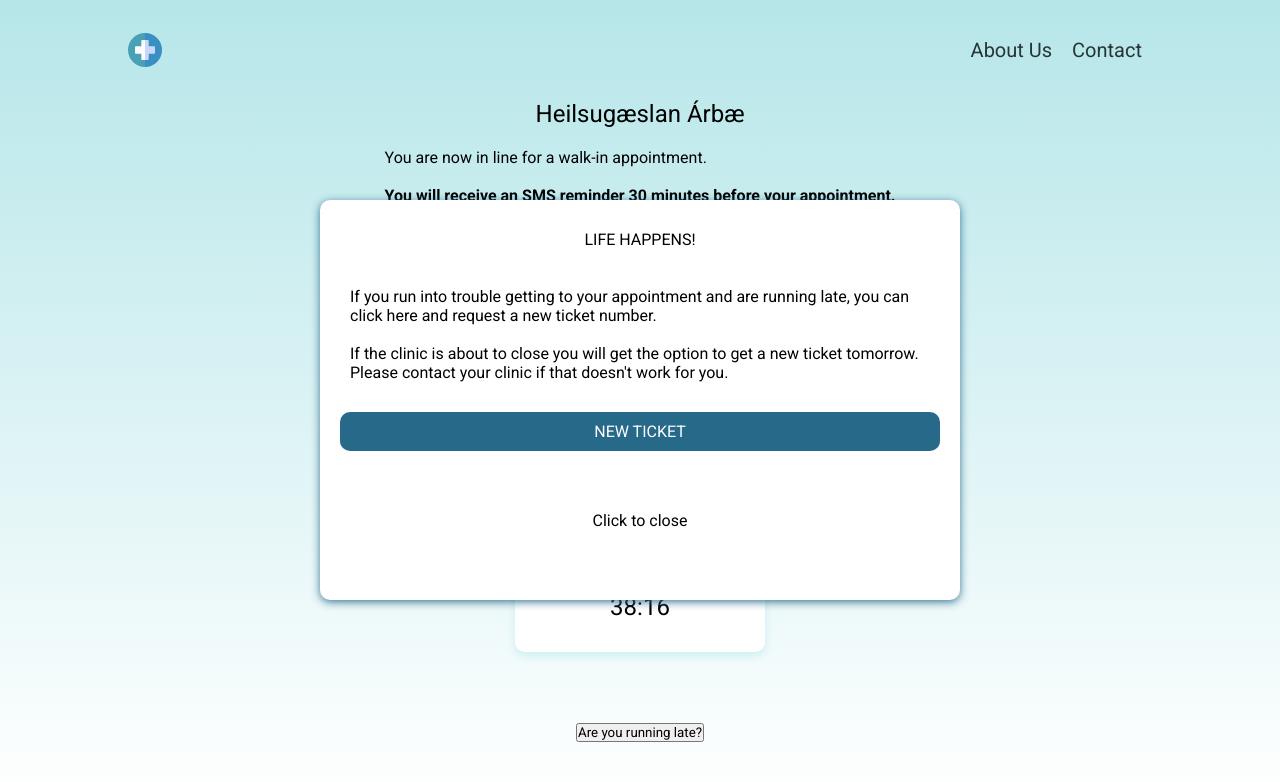
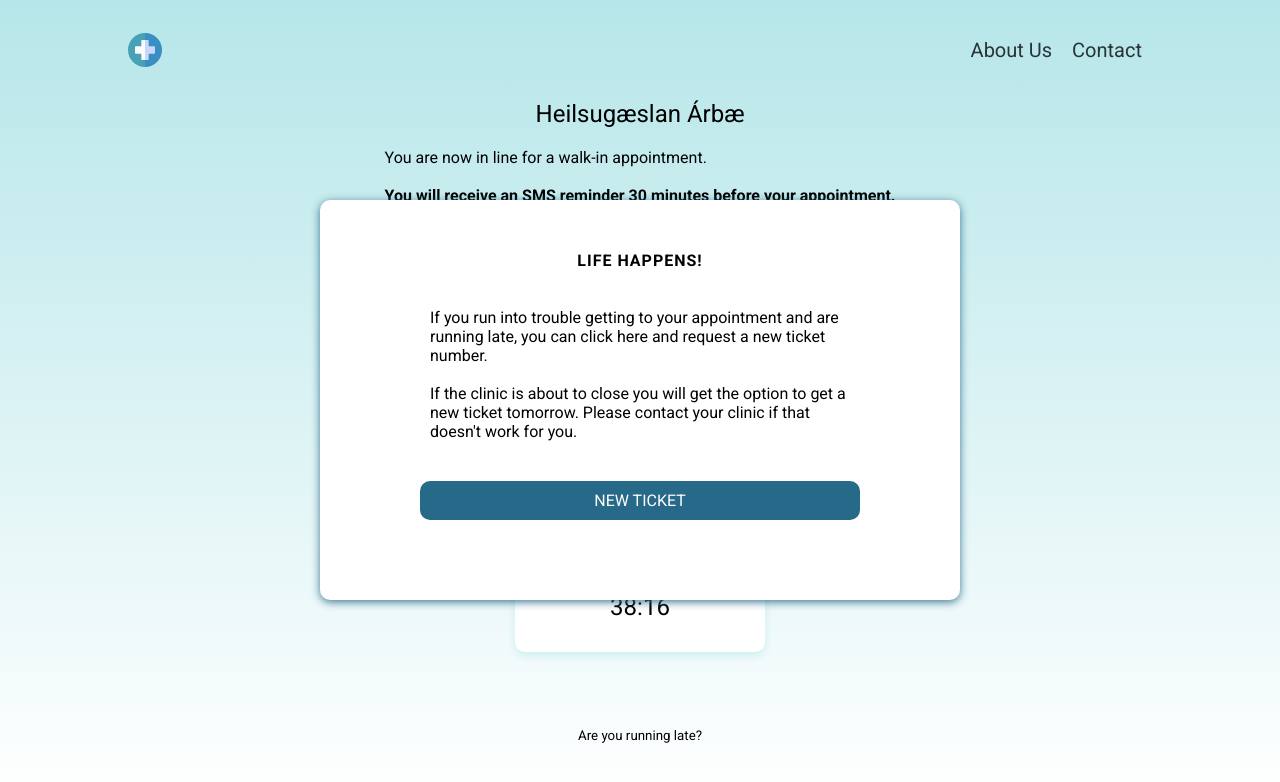
Before and after one commit to peturjack/hopverkefni-the-rejects, a React (Vite) app: page / in a window 1280 px wide. Both pictures are taken after a click on the button "Are you running late?". Shown: the top 782 px of the page. Built offline with nearby package versions, Linux system fonts and the light colour scheme.

Commit message:
useTicket, LateButton, Ticket and functions

```diff
--- a/src/App.tsx
+++ b/src/App.tsx
@@ -8,10 +8,19 @@ import Ticket from './components/Ticket/Ticket';
 import TextWrapper from './components/TextWrapper';
 import About from './components/About';
 import Contact from './components/Contact';
+import useTicket from './components/Ticket/UseTicket';
 
 
 function App () {
   const[open, setOpen] = React.useState(false)
+
+  const { ticketNumber, lastNumber, waitTime, requestNewTicket } = useTicket();
+                // const [ticketNumber, setTicketNumber] = useState(294);  // Initial ticket number for the Ticket page
+
+                // const requestNewTicket = () => {
+                //   // const newTicketNumber = /* Call your API here to get the new ticket number */;
+                //   setTicketNumber(prevNumber => prevNumber + 7);  // Increment the ticket number as is
+                // };
 
   const[nav, setNav] = useState("ticket")  //The string inside the useState() should be our frontpage. It's inital page for the website
 
@@ -23,7 +32,11 @@ function App () {
   const pages: {[page:string]:JSX.Element} = {
     // "frontpage": < frontpage component  />,
     "clinic": <ChooseClinic />,    //'name of page' and component
-    "ticket": <Ticket />,
+    "ticket": <Ticket ticketNumber={ticketNumber}
+              lastNumber={lastNumber}
+              waitTime={waitTime.toString()}  //this has to be changed so it can pass as a string
+              requestNewTicket={requestNewTicket}
+              setNav={setNav} />,
     "about": <About />,
     "contact": <Contact />,
     // "late":
--- /dev/null
+++ b/src/components/Ticket/LateButton.styled.tsx
@@ -0,0 +1,70 @@
+import styled from 'styled-components';
+
+export const Modal = styled.div`
+  position: fixed;
+  top: 50%;
+  left: 50%;
+  height: 400px;
+  background-color: rgb(255, 255, 255);
+  border-radius: 1rem;
+  display: flex;
+  justify-content: center;
+  box-shadow: 0px 2px 8px rgba(39, 105, 137, 0.9);
+  transform: translate(-50%, -50%);
+
+  @media (max-width: 768px) {
+    width: 80%;
+    height: 70%;
+    }
+`;
+
+export const ModalContent = styled.div`
+  display: flex;
+  flex-direction: column;
+  justify-content: center;
+  padding: 2rem;
+  margin-bottom: 4rem;
+  text-align: left;
+  width: 75%;
+`;
+
+export const CloseModal = styled.div`  // I want this to be part of when requesting new ticket, there should be no need for this
+  height: 2rem;
+  width: 100%;
+  top: 10px;
+  right: 10px;
+  cursor: pointer;
+  padding: 6rem;
+  font-size: 1.6rem;
+  text-align: center;
+
+`;
+
+export const Paragraph = styled.p`
+  margin-bottom: 3rem;
+  padding: 1rem;
+`;
+
+export const QuestionButton = styled.button`
+  border: 1px;
+  border-radius: 0.5rem;
+  background-color: transparent;
+  padding: 0.5rem;
+  transition: .2s ease-in-out;
+  &&:hover {
+    background-color: rgba(182,230,233, 0.4);
+  }
+`
+
+export const Button = styled.button`
+  padding: 1rem;
+  border: none;
+  border-radius: 1rem;
+  background-color: rgba(39, 105, 137);
+  font-size: 1.6rem;
+  color: white;
+  transition: .3s ease-in-out;
+    &&:hover {
+        background-color: #293437;
+    }
+`;
--- a/src/components/Ticket/LateButton.tsx
+++ b/src/components/Ticket/LateButton.tsx
@@ -1,63 +1,12 @@
 import React, { useState } from 'react';
-import styled from 'styled-components';
+import { Modal, ModalContent, Paragraph, QuestionButton, Button } from './LateButton.styled'
 
-const Modal = styled.div`
-  position: fixed;
-  top: 50%;
-  left: 50%;
-  height: 400px;
-  background-color: rgb(255, 255, 255);
-  border-radius: 1rem;
-  display: flex;
-  justify-content: center;
-  box-shadow: 0px 2px 8px rgba(39, 105, 137, 0.9);
-  transform: translate(-50%, -50%);
+interface Props {
+  requestNewTicket: () => void;  // defining the props for the requestNewTicket button
+  setNav: (nav: string) => void;
+}
 
-  @media (max-width: 768px) {
-    width: 80%;
-    height: 70%;
-    // how to position right for smaller screen?
-    }
-`;
-
-const ModalContent = styled.div`
-  display: flex;
-  flex-direction: column;
-  padding: 20px;
-  text-align: left;
-`;
-
-const CloseModal = styled.div`  // I want this to be part of when requesting new ticket, there should be no need for this
-  height: 2rem;
-  width: 100%;
-  top: 10px;
-  right: 10px;
-  cursor: pointer;
-  padding: 6rem;
-  font-size: 1.6rem;
-  text-align: center;
-
-`;
-
-const Paragraph = styled.p`
-  margin-bottom: 20px;
-  padding: 1rem;
-`;
-
-const Button = styled.button`
-  padding: 1rem;
-  border: none;
-  border-radius: 1rem;
-  background-color: rgb(39, 105, 137);
-  font-size: 1.6rem;
-  color: white;
-  transition: .3s ease-in-out;
-    &&:hover {
-        background-color: #293437;
-    }
-`;
-
-function LateButton () {
+const LateButton: React.FC<Props> = ({ requestNewTicket, setNav }) => {
 
   const [showModal, setShowModal] = useState(false);
 
@@ -67,23 +16,26 @@ function LateButton () {
 
   const handleCloseModal = () => {
     setShowModal(false);
+    setNav('ticket');  // This is for navigation when requestNewTicket is clicked
+    console.log('close Modal');
   };
 
-  const requestNewTicket = () => {
-    console.log("new ticket");
-  };
+  //const requestNewTicket = () => {
+  // handleCloseModal();
+  //   console.log('new ticket')  // This needs to call for a navChange
+ //};    //This is what I had originally and I still need to find the navChange solution.
 
   return (
     <div>
-      <button onClick={handleOpenModal}>Are you running late?</button>
+      <QuestionButton onClick={handleOpenModal}>Are you running late?</QuestionButton>
       {showModal && (
         <Modal>
           <ModalContent>
-            <Paragraph><span style={{display: 'flex', justifyContent: 'center', fontWeight: 500,}}>LIFE HAPPENS!</span><br/><br/>If you run into trouble getting to your appointment and are running late, you can click here and request a new ticket number.
+            <Paragraph><span style={{display: 'flex', justifyContent: 'center', fontWeight: 600, letterSpacing: 1,}}>LIFE HAPPENS!</span><br/><br/>If you run into trouble getting to your appointment and are running late, you can click here and request a new ticket number.
               <br/><br/>If the clinic is about to close you will get the option to get a new ticket tomorrow. Please contact your clinic if that doesn't work for you.
             </Paragraph>
-            <Button onClick={requestNewTicket}>NEW TICKET</Button>
-            <CloseModal onClick={handleCloseModal}>Click to close</CloseModal>
+            <Button onClick={() => {requestNewTicket(); handleCloseModal();}}>NEW TICKET</Button>
+            {/* Commenting out bc it is not used anymore <CloseModal onClick={handleCloseModal}>Click to close</CloseModal> */}
           </ModalContent>
         </Modal>
       )}
--- a/src/components/Ticket/Ticket.tsx
+++ b/src/components/Ticket/Ticket.tsx
@@ -1,8 +1,15 @@
-import {useState}  from 'react';
 import { StyledTicket } from './Ticket.styled'
 import LateButton from './LateButton';
 
-const Ticket = () => {
+interface Props {
+    ticketNumber: number;    // Defining my props
+    lastNumber: number;
+    waitTime: string;
+    requestNewTicket: () => void;
+    setNav: (nav: string) => void;  // this is added here for navigation on requestNewTicket click
+  }
+
+const Ticket: React.FC<Props> = ({ticketNumber, lastNumber, waitTime, requestNewTicket, setNav}) => {
 
     return (
         <>
@@ -13,19 +20,19 @@ const Ticket = () => {
             <StyledTicket>
                 <div>
                     <p>Your ticket number:</p>
-                    <h1>294</h1>
+                    <h1>{ticketNumber}</h1>
                 </div>
                 <div>
                     <p>Last number called:</p>
-                    <h2>286</h2>
+                    <h2>{lastNumber}</h2>
                 </div>
                 <div>
                     <p>Estimated wait time:</p>
-                    <h2>38:16</h2>
+                    <h2>{waitTime}</h2>
                 </div>
             </StyledTicket>
             <br/>
-            <LateButton />
+            <LateButton requestNewTicket={requestNewTicket} setNav={setNav} />
 
         </>
     )
--- /dev/null
+++ b/src/components/Ticket/useTicket.tsx
@@ -0,0 +1,58 @@
+import { useState } from 'react';
+
+// this file is a HOOK, not a component
+
+interface TicketState {
+    ticketNumber: number;     // Props are accessed differently in Hooks then they are in components.
+    lastNumber: number;
+    waitTime: string;
+    requestNewTicket: () => void;
+  }
+
+    const useTicket = (): TicketState => {
+    const [ticketNumber, setTicketNr] = useState(294);  // Initial ticket number
+    const [lastNumber, setLastNumber] = useState(286);  // Initial last number called
+    const [waitTime, setWaitTime] = useState('38:16');  // Initial estimated wait time
+
+    const requestNewTicket = () => {
+        setTicketNr(prevNumber => prevNumber + 7);  // Increment the ticket number. This is a fix until an API.
+        setLastNumber(prevNumber => prevNumber + 6);  // Increment the last number called
+        setWaitTime(prevTime => prevTime + '')   // Here we have a problem bc of the format for time. Find Fix
+     };
+
+  return { ticketNumber, lastNumber, waitTime, requestNewTicket };
+}
+
+export default useTicket
+
+
+
+/*  THIS IS WHAT I GOT FOR THE TIME PROBLEM... asked ai
+I see the issue. The problem is that you’re trying to add a string (prevTime) and a string representation of time (41:57) as if they were numbers. This won’t work because these are strings representing time in the format minutes:seconds, not numbers.
+
+If you want to add time, you need to convert the minutes and seconds to seconds, perform the addition, and then convert back to the minutes:seconds format. Here’s how you can do it:
+
+const requestNewTicket = () => {
+  setTicketNr(prevNumber => prevNumber + 7);  // Increment the ticket number
+  setLastNumber(prevNumber => prevNumber + 7);  // Increment the last number called
+
+  setWaitTime(prevTime => {
+    // Convert waitTime and added time to seconds
+    const [prevMinutes, prevSeconds] = prevTime.split(':').map(Number);
+    const [addMinutes, addSeconds] = '41:57'.split(':').map(Number);
+    const totalPrevTimeInSeconds = prevMinutes * 60 + prevSeconds;
+    const totalAddTimeInSeconds = addMinutes * 60 + addSeconds;
+
+    // Add the times
+    const totalNewTimeInSeconds = totalPrevTimeInSeconds + totalAddTimeInSeconds;
+
+    // Convert back to minutes:seconds format
+    const newMinutes = Math.floor(totalNewTimeInSeconds / 60);
+    const newSeconds = totalNewTimeInSeconds % 60;
+
+    // Return new time as a string
+    return `${newMinutes}:${newSeconds < 10 ? '0' : ''}${newSeconds}`;
+  });
+};
+
+In this code, prevTime.split(':').map(Number) splits the prevTime string into minutes and seconds and converts them to numbers. The same is done for the added time. Then, both times are converted to seconds and added together. Finally, the total time in seconds is converted back to the minutes:seconds format. The newSeconds < 10 ? '0' : '' part ensures that seconds are always two digits. If newSeconds is less than 10, it adds a leading zero. Please make sure that prevTime is not null or undefined to prevent any potential errors. If prevTime could be null or undefined, you might want to check that before performing the operation. For example, prevTime ? ... : "". This will prevent any potential errors. Also, ensure that the setWaitTime function and the component using the waitTime state can handle it as a string.*/
```
